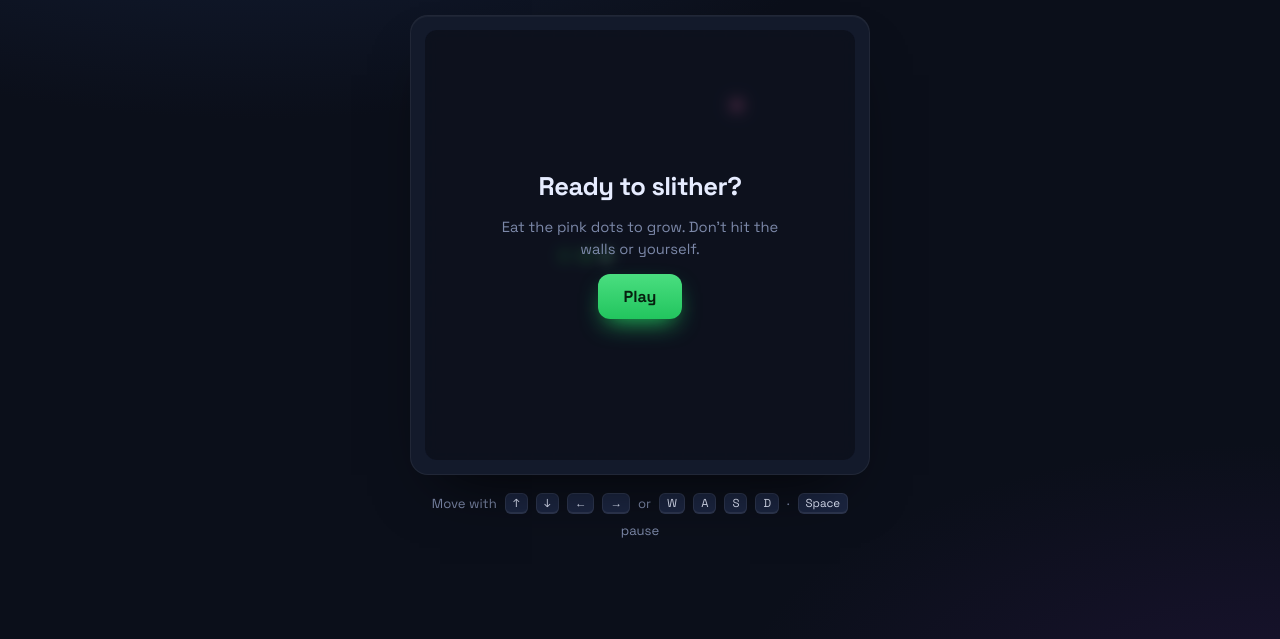
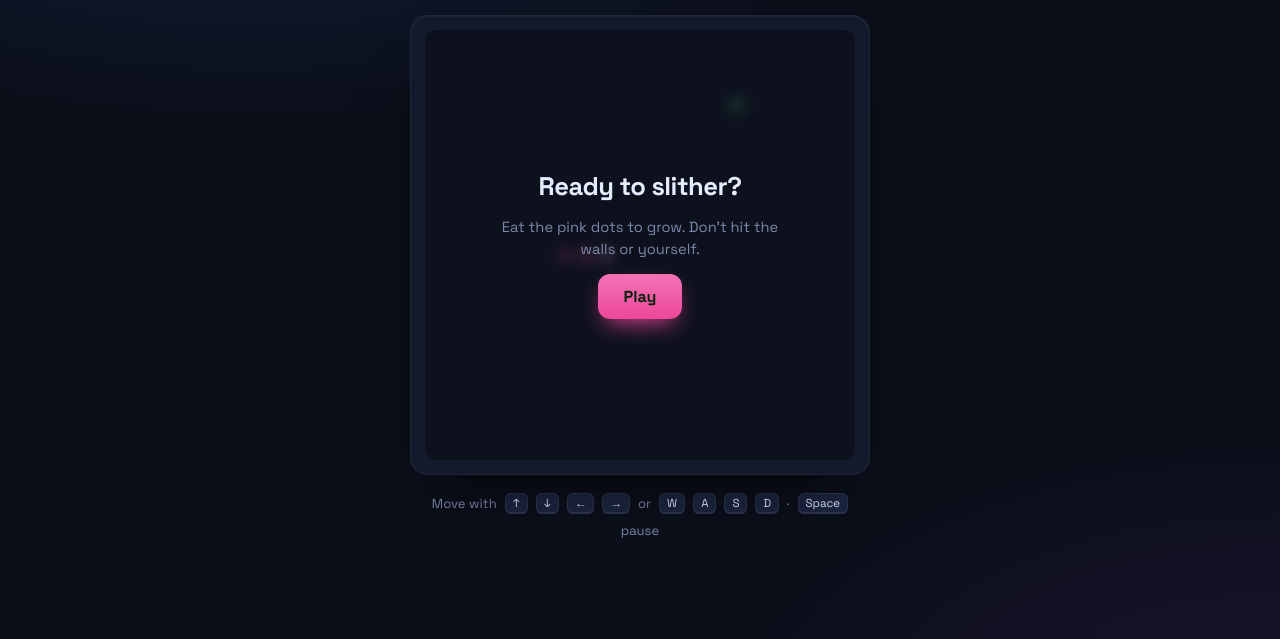
Before and after one commit to santai-artifacts/jeremy-untitled-project-2-33690, a plain HTML site: page index.html in a window 1280 px wide. Shown: the part 161-800 px from the top of the page. Drawn offline with Linux system fonts and the light colour scheme.

Commit message:
Agent changes (background)
Santai-Kind: autosave
Santai-Author: jeremy
Santai-Changes: +0 ~1 -0

```diff
--- a/index.html
+++ b/index.html
@@ -13,9 +13,9 @@
     --panel: #131a2b;
     --panel-2: #1b2540;
     --grid: #161d30;
-    --accent: #4ade80;
-    --accent-dim: #22c55e;
-    --food: #f472b6;
+    --accent: #f472b6;
+    --accent-dim: #ec4899;
+    --food: #4ade80;
     --text: #e6ecff;
     --muted: #7c88a8;
     --radius: 18px;
@@ -384,9 +384,9 @@
     const pulse = 0.5 + 0.5 * Math.sin(performance.now() / 260);
     const pad = 3 + pulse * 1.5;
     ctx.save();
-    ctx.shadowColor = '#f472b6';
+    ctx.shadowColor = '#4ade80';
     ctx.shadowBlur = 14;
-    ctx.fillStyle = '#f472b6';
+    ctx.fillStyle = '#4ade80';
     roundRect(food.x * CELL + pad, food.y * CELL + pad, CELL - pad * 2, CELL - pad * 2, 6);
     ctx.restore();
   }
@@ -396,9 +396,8 @@
     for (let i = snake.length - 1; i >= 0; i--) {
       const s = snake[i];
       const t = i / Math.max(1, snake.length - 1);
-      // head bright, tail dimmer
-      const g = Math.round(74 + (1 - t) * 60);
-      ctx.fillStyle = i === 0 ? '#86efac' : `rgb(${34 + (1-t)*30}, ${197 - t*90}, ${94 - t*30})`;
+      // head bright pink, tail dimmer pink
+      ctx.fillStyle = i === 0 ? '#f9a8d4' : `rgb(${244 - t*60}, ${114 - t*50}, ${182 - t*60})`;
       const inset = 2 + (i === 0 ? pop * 1.2 : 0);
       roundRect(s.x * CELL + inset, s.y * CELL + inset, CELL - inset * 2, CELL - inset * 2, i === 0 ? 7 : 5);
     }
```
